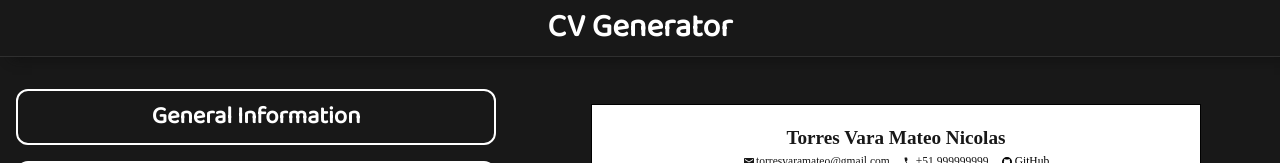
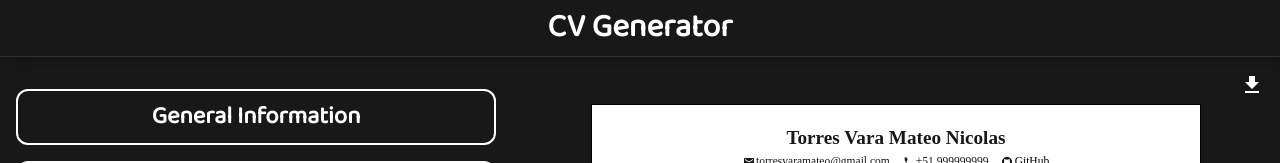
Before and after one commit to MateoTVara/odin-monorepo, a React (Vite) app: page / in a window 1280 px wide. Shown: the top 163 px of the page. Built offline with nearby package versions, Linux system fonts and the light colour scheme.

Commit message:
feat: add PDF download button for CV preview using jsPDF
- Add jsPDF dependency and update lockfile
- Implement download button in CV preview to export as PDF
- Style download button for desktop and mobile layouts

```diff
--- a/package.json
+++ b/package.json
@@ -12,6 +12,7 @@
   "dependencies": {
     "@mdi/js": "^7.4.47",
     "@mdi/react": "^1.6.1",
+    "jspdf": "^3.0.3",
     "react": "^19.1.1",
     "react-dom": "^19.1.1"
   },
--- a/src/App.css
+++ b/src/App.css
@@ -225,6 +225,25 @@ header {
 
 .curriculum {
   padding: 48px 80px;
+  position: relative;
+
+  & > .download {
+    position: absolute;
+    top: 16px;
+    right: 16px;
+    padding: 0;
+    background-color: transparent;
+    border: none;
+    cursor: pointer;
+    transition: transform 150ms ease;
+
+    display: flex;
+    align-items: center;
+
+    &:hover {
+      transform: scale(1.1);
+    }
+  }
 }
 
 .curriculum-page {
@@ -235,6 +254,7 @@ header {
   padding: 1.5vw 3vw;
   outline: 1px solid black;
   aspect-ratio: 1 / 1.4142;
+  position: relative;
   overflow: hidden;
 
   display: flex;
@@ -319,6 +339,13 @@ header {
 
   .curriculum {
     padding: 24px 16px;
+
+    & > .download {
+      width: 16px;
+      height: 16px;
+      top: 2px;
+      right: 2px;
+    }
   }
 
   .curriculum-page {
--- a/src/App.jsx
+++ b/src/App.jsx
@@ -9,10 +9,15 @@ import InputWorkExp from './components/input_work_exp/InputWorkExp'
 import CVWorkExp from './components/cv_work_exp/CVWorkExp'
 import InputSkills from './components/input_skills/InputSkills'
 
-import Icon from '@mdi/react';
-import { mdiEmail, mdiPhone, mdiGithub, mdiLinkedin, mdiWeb } from '@mdi/js'
+import Icon from '@mdi/react'
+import { mdiEmail, mdiPhone, mdiGithub, mdiLinkedin, mdiWeb, mdiDownload } from '@mdi/js'
+
+import jsPDF from 'jspdf'
 
 function App() {
+
+  const doc = new jsPDF();
+
   const [generalInfo, setGeneralInfo] = useState(mockData.generalInfo);
   const [activeSections, setActiveSections] = useState([]);
 
@@ -279,6 +284,19 @@ function App() {
 
       </section>
       <section className='curriculum'>
+        <button className='download' onClick={
+          () => {
+            doc.html(document.querySelector('.curriculum-page'), {
+              callback: function (doc) {
+                if (doc.getNumberOfPages() > 1) doc.deletePage(doc.getNumberOfPages());
+                doc.save('cv.pdf');
+              },
+              width: doc.internal.pageSize.getWidth(),
+              windowWidth: document.querySelector('.curriculum-page').scrollWidth
+            });
+          }
+        }><Icon path={mdiDownload} size={1} color='white'/></button>
+
         <div className='curriculum-page'>
 
           <h1 className='full-name'>{generalInfo.fullName}</h1>
```
Also changed, not shown: 1 other file (tests, documents, lock files or other folders).
